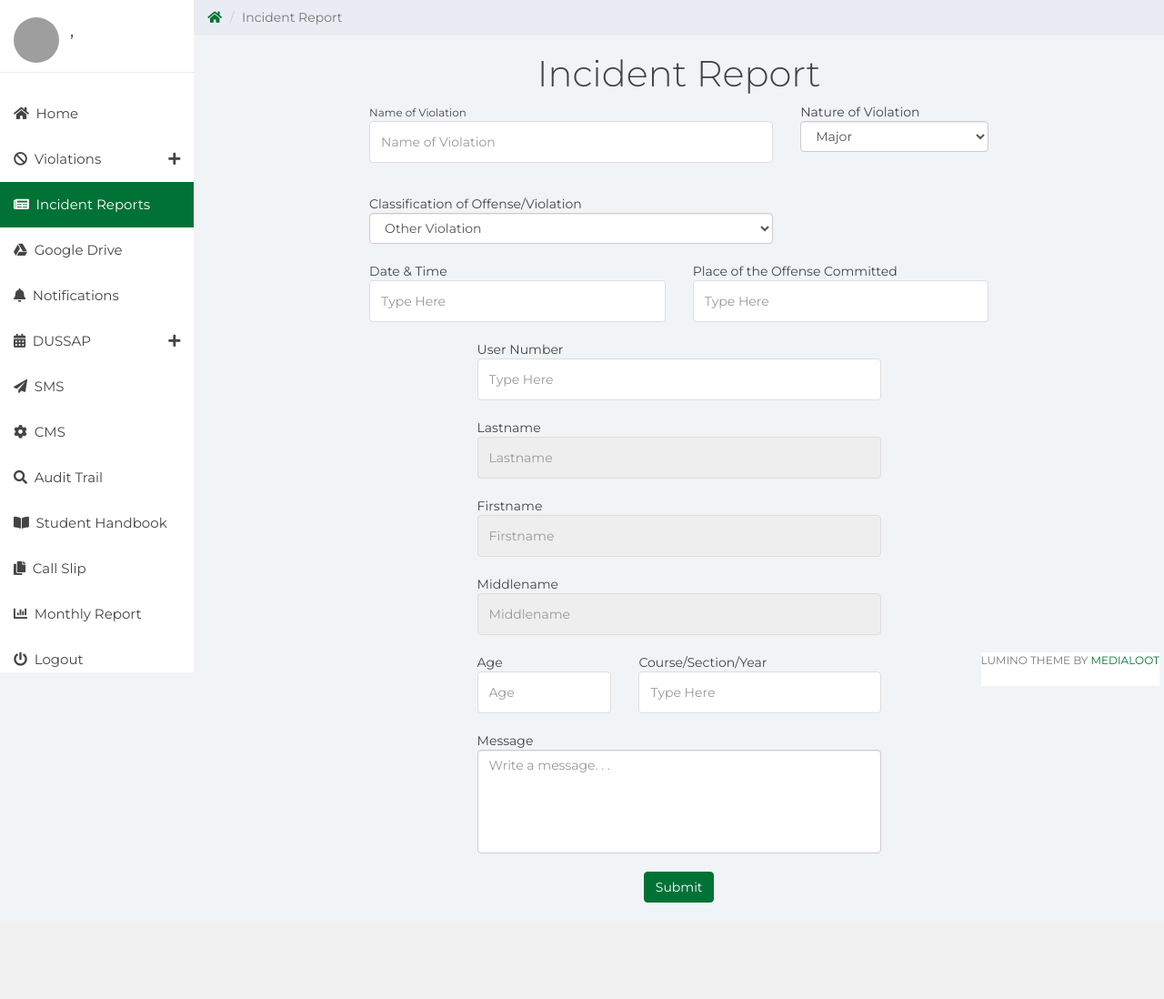
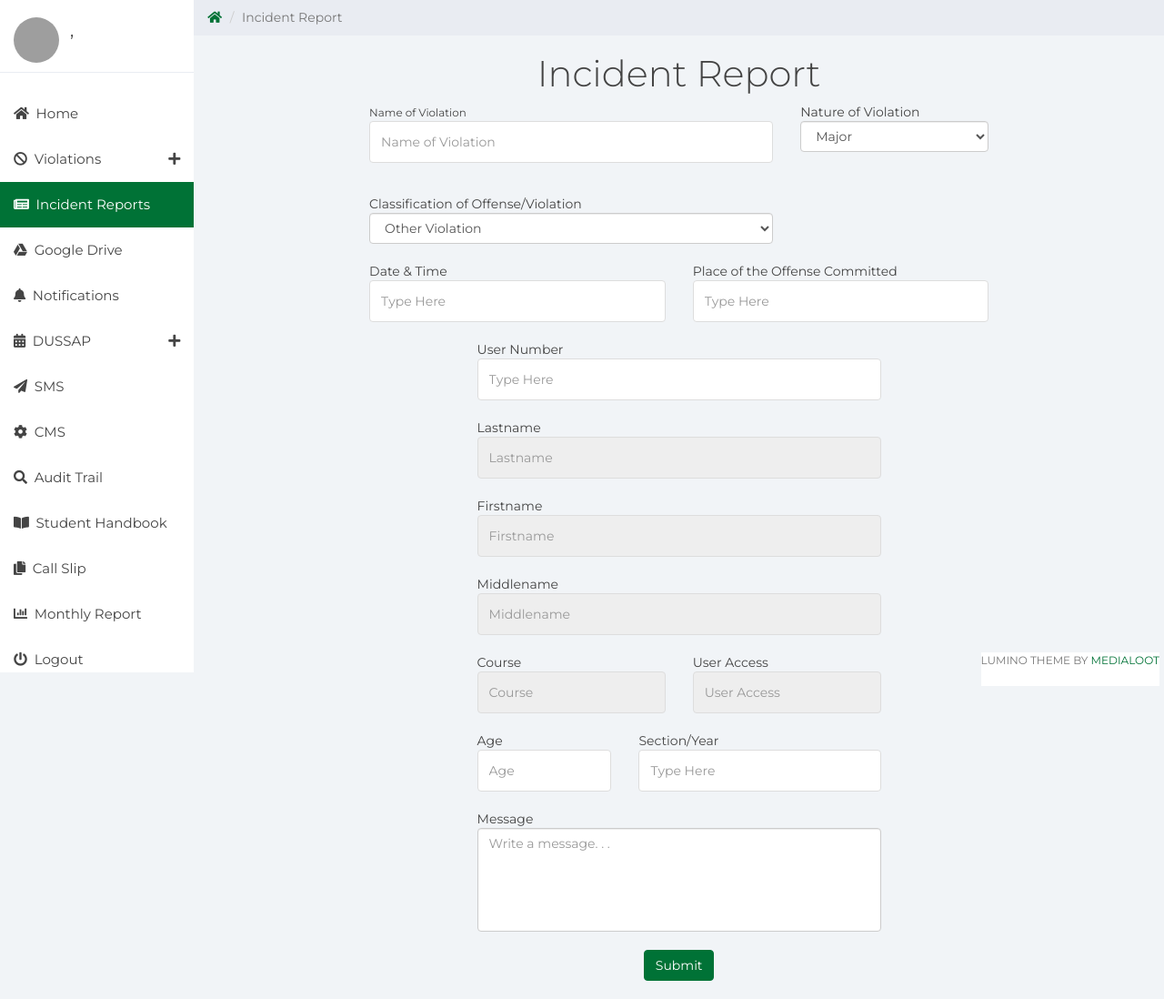
Before and after one commit to blackraspberryyy/iTrack, a CodeIgniter app: page /itrack/index.php/adminincidentreport/incident_report_exec in a window 1280 px wide. Shown: the part 61-1159 px from the top of the page at 91% size. Before the commit the page ends 1053 px from the top, so only its background shows below. Run offline with CodeIgniter, Linux system fonts and the light colour scheme; the visitor is signed in with stand-in values (Sample User, id 1); data that the repository does not hold is empty; some libraries are stand-ins or nearby versions; grey boxes are pictures that could not be loaded.

Commit message:
Incident Report Updated

```diff
--- a/application/controllers/AdminIncidentReport.php
+++ b/application/controllers/AdminIncidentReport.php
@@ -46,6 +46,8 @@
             $res[$key]['user_firstname'] = $arr['user_firstname'];
             $res[$key]['user_lastname'] = $arr['user_lastname'];
             $res[$key]['user_middlename'] = $arr['user_middlename'];
+            $res[$key]['user_course'] = $arr['user_course'];
+            $res[$key]['user_access'] = $arr['user_access'];
             $res[$key]['user_picture'] = $arr['user_picture'];
         }
         echo json_encode($res);
@@ -60,8 +62,10 @@
         $this->form_validation->set_rules('user_number', 'User Number', 'required|integer');
         $this->form_validation->set_rules('user_lastname', 'Lastname', 'required');
         $this->form_validation->set_rules('user_firstname', 'Firstname', 'required');
-        $this->form_validation->set_rules('user_age', 'Firstname', 'required|max_length[3]|integer');
-        //$this->form_validation->set_rules('user_course_section_year', 'Course/Section/Year', 'required');
+        $this->form_validation->set_rules('user_age', 'Age', 'required|max_length[3]|integer');
+        $this->form_validation->set_rules('user_course', 'Course', 'required');
+        $this->form_validation->set_rules('user_access', 'Access', 'required');
+        $this->form_validation->set_rules('user_section_year', 'Section/Year', 'required');
         $this->form_validation->set_rules('message', 'Message', 'required');
 
         if ($this->form_validation->run() == FALSE) {
@@ -105,7 +109,7 @@
                 "incident_report_datetime" => strtotime($this->input->post("date_time")),
                 "incident_report_place" => $this->input->post("place"),
                 "incident_report_age" => $this->input->post("user_age"),
-                "incident_report_course_section_year" => $this->input->post("user_course_section_year"),
+                "incident_report_section_year" => $this->input->post("user_section_year"),
                 "incident_report_message" => $this->input->post("message"),
                 "incident_report_added_at" => time()
             );
--- a/application/views/admin_incident_report/main.php
+++ b/application/views/admin_incident_report/main.php
@@ -22,7 +22,7 @@
                         $("#user_number_menu").append("<li class = 'no-matches'><a>No match found</a></li>");
                     } else {
                         for (var i = 0; i < res.length; i++) {
-                            $("#user_number_menu").append("<li title = '" +res[i].user_firstname +" "+res[i].user_lastname +"' data-firstname = '" + res[i].user_firstname + "' data-lastname = '" + res[i].user_lastname + "' data-middlename = '" + res[i].user_middlename + "'><a>" + res[i].user_number + "</a></li>");
+                            $("#user_number_menu").append("<li title = '" + res[i].user_firstname + " " + res[i].user_lastname + "' data-firstname = '" + res[i].user_firstname + "' data-lastname = '" + res[i].user_lastname + "' data-middlename = '" + res[i].user_middlename + "' data-course = '" + res[i].user_course + "' data-access = '" + res[i].user_access + "'><a>" + res[i].user_number + "</a></li>");
                         }
                     }
                 },
@@ -63,6 +63,8 @@
             $firstname = $("#user_firstname");
             $lastname = $("#user_lastname");
             $middlename = $("#user_middlename");
+            $course = $("#user_course");
+            $access = $("#user_access");
 
             // Update input text with selected entry
             if (!$li.is(".no-matches")) {
@@ -70,6 +72,8 @@
                 $firstname.val($li.data('firstname'));
                 $lastname.val($li.data('lastname'));
                 $middlename.val($li.data('middlename'));
+                $course.val($li.data('course'));
+                $access.val($li.data('access'));
             }
         });
 
@@ -97,7 +101,14 @@
                 $("#nature").prop("disabled", true);
                 $("#nature").val($(this).find(":selected").attr("data-type"));
             }
-        })
+        });
+
+        $('.datetimepicker').datetimepicker({
+            maxDate: moment()
+        }).on('dp.show', function () {
+            $('#datetimepicker').data("DateTimePicker").maxDate(moment());
+        });
+
     });
 </script>
 
@@ -191,19 +202,35 @@
                 </div>
             </div>
             <div class = "row">
+                <div class = "col-xs-4 col-xs-offset-2 <?= !empty(form_error("user_course")) ? "has-error" : ""; ?>">
+                    <br/>
+                    <span class="control-label">Course</span><br/>
+                    <input type="text" class="form-control" name = "user_course" id = "user_course" placeholder="Course" readonly="" value = "<?= set_value("user_course") ?>">
+                    <small><?= form_error("user_course") ?></small>
+                </div>
+                <div class = "col-xs-4 <?= !empty(form_error("user_access")) ? "has-error" : ""; ?>">
+                    <br/>
+                    <span class="control-label">User Access</span><br/>
+                    <input type="text" class="form-control" name = "user_access" id = "user_access" placeholder="User Access" readonly="" value = "<?= set_value("user_access") ?>">
+                    <small><?= form_error("user_access") ?></small>
+                </div>
+            </div>
+
+            <div class="row">
                 <div class = "col-xs-3 col-xs-offset-2 <?= !empty(form_error("user_age")) ? "has-error" : ""; ?>">
                     <br/>
                     <span class="control-label">Age</span><br/>
                     <input type="text" maxlength="3" onkeypress = 'return keypresshandler(event)' class="form-control" name = "user_age" id = "user_age" placeholder="Age" value = "<?= set_value("user_age") ?>">
                     <small><?= form_error("user_age") ?></small>
                 </div>
-                <div class = "col-xs-5 <?= !empty(form_error("user_course_section_year")) ? "has-error" : ""; ?>">
+                <div class = "col-xs-5 <?= !empty(form_error("user_section_year")) ? "has-error" : ""; ?>">
                     <br/>
-                    <span class="control-label">Course/Section/Year</span><br/>
-                    <input type="text" class="form-control" name = "user_course_section_year" id = "user_course_section_year" placeholder="Type Here" value = "<?= set_value("user_course_section_year") ?>">
-                    <small><?= form_error("user_course_section_year") ?></small>
+                    <span class="control-label">Section/Year</span><br/>
+                    <input type="text" class="form-control" name = "user_section_year" id = "user_section_year" placeholder="Type Here" value = "<?= set_value("user_section_year") ?>">
+                    <small><?= form_error("user_section_year") ?></small>
                 </div>
             </div>
+
             <div class = "row">
                 <div class = "col-xs-8 col-xs-offset-2 <?= !empty(form_error("message")) ? "has-error" : ""; ?>">
                     <br/>
```
